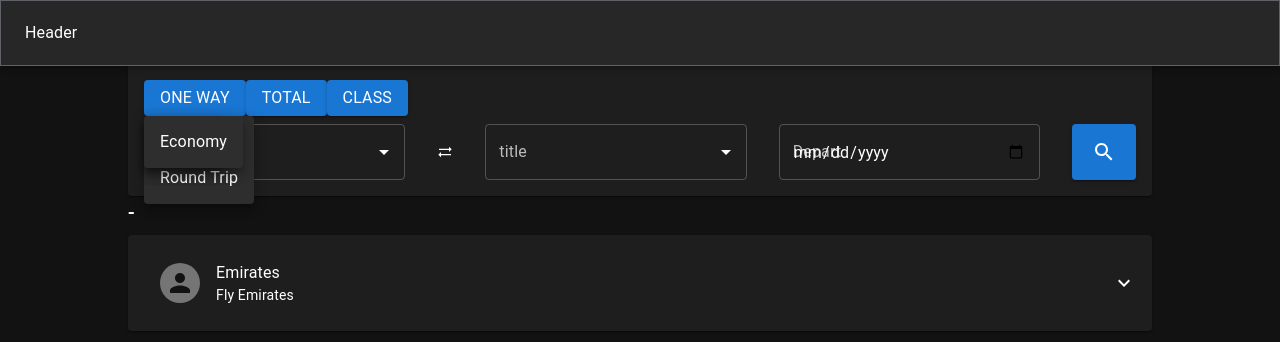
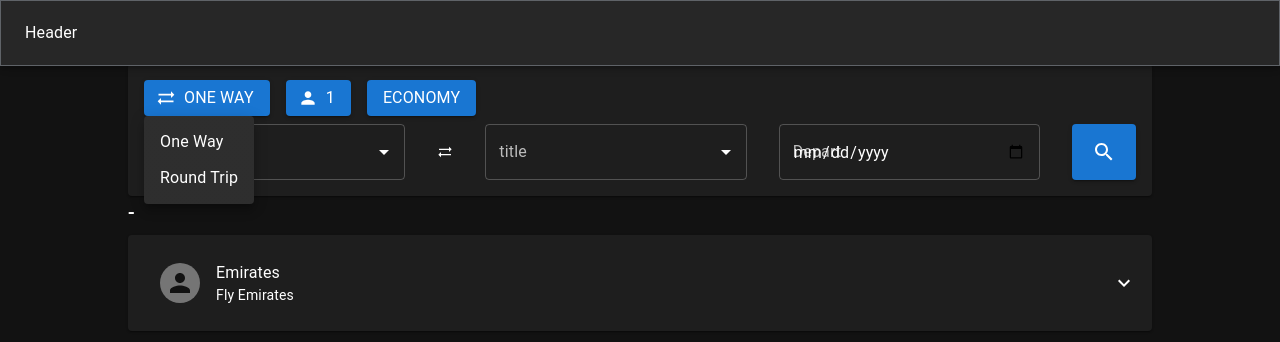
Before and after one commit to calip/google-flight, a React (Create React App) app: page / in a window 1280 px wide. Both pictures are taken after a click on the button "ONE WAY". Shown: the top 342 px of the page. Built offline with nearby package versions, Linux system fonts and the light colour scheme.

Commit message:
separate option component

```diff
--- a/src/Components/Content/index.js
+++ b/src/Components/Content/index.js
@@ -1,14 +1,12 @@
-import { Accordion, AccordionSummary, AppBar, Autocomplete, Avatar, Box, Button, CircularProgress, FormControl, ListItem, ListItemAvatar, ListItemText, Menu, MenuItem, Paper, Stack, TextField, Toolbar, Typography } from '@mui/material'
+import { Accordion, AccordionSummary, AppBar, Autocomplete, Avatar, Box, Button, CircularProgress, Container, FormControl, ListItem, ListItemAvatar, ListItemText, Menu, MenuItem, Paper, Stack, TextField, Toolbar, Typography } from '@mui/material'
 import makeStyles from '@mui/styles/makeStyles'
 import { useEffect, useState } from 'react'
 import SearchIcon from '@mui/icons-material/Search'
 import SyncAltIcon from '@mui/icons-material/SyncAlt'
 import ExpandMoreIcon from '@mui/icons-material/ExpandMore'
-
-const FLIGHT_TYPE = {
-  TYPE_1: "One Way",
-  TYPE_2: "Round Trip",
-}
+import FormPassenger from '../Form/Passenger'
+import { FLIGHT_TYPE, FLIGHT_CLASS } from '../../Constant'
+import FormSelect from '../Form/Select'
 
 const useStyles = makeStyles((theme) => ({
   root: {
@@ -24,30 +22,16 @@ const useStyles = makeStyles((theme) => ({
       borderColor: theme.palette.primary.borderColor,
     })
   },
+  appContainer: {
+    maxWidth: 1024,
+    margin: 'auto'
+  }
 }))
 
 const Content = () => {
   const classes = useStyles()
-  const [anchorEl, setAnchorEl] = useState(null)
-  const [type, setType] = useState('TYPE_1')
   const [loading, setLoading] = useState(false)
 
-  const open = Boolean(anchorEl);
-  const id = open ? 'simple-menu' : undefined;
-
-  const handleClick = (event) => {
-    setAnchorEl(event.currentTarget);
-  };
-
-  const handleClose = (value) => {
-    setType(value)
-    setAnchorEl(null);
-  }
-
-  useEffect(() => {
-    // setData(type)
-    console.log(type)
-  }, [type])
 
   return (
     <main className={classes.root}>
@@ -59,69 +43,22 @@ const Content = () => {
           Flights
         </Box>
       </Box>
-      <Box sx={{ maxWidth: 1024, margin: 'auto' }} spacing={2}>
+      <Box
+        className={classes.appContainer}
+        spacing={2}>
         <Paper sx={{ padding: 2 }}>
-          <Stack sx={{
-            marginBottom: 1,
-            display: 'inline-block',
-            marginTop: 0,
-            maxWidth: '100%'
-          }}>
-            <FormControl variant="standard">
-              <Button aria-describedby={id} variant="contained" onClick={handleClick} >
-                <Typography textAlign="center">{FLIGHT_TYPE[type]}</Typography>
-              </Button>
-              <Menu
-                id={id}
-                anchorEl={anchorEl}
-                keepMounted
-                open={open}
-                onClose={handleClose}
-                anchorOrigin={{
-                  vertical: 'bottom',
-                  horizontal: 'left',
-                }}
-              >
-                { Object.keys(FLIGHT_TYPE).map((type) => (
-                  <MenuItem key={type} onClick={() => handleClose(type)}>{FLIGHT_TYPE[type]}</MenuItem>
-                ))}
-              </Menu>
+          <Stack
+            direction="row"
+            spacing={2}
+            sx={{ marginBottom: 1 }}>
+            <FormControl variant="standard" sx={{ m: 1 }}>
+              <FormSelect setData={() => {}} defaultData={FLIGHT_TYPE} name="flight-type" icon={<SyncAltIcon />} />
             </FormControl>
-            <FormControl variant="standard">
-              <Button aria-describedby={id} variant="contained" onClick={handleClick} >
-                <Typography textAlign="center">Total</Typography>
-              </Button>
-              <Menu
-                id={id}
-                anchorEl={anchorEl}
-                keepMounted
-                open={open}
-                onClose={() => {}}
-                anchorOrigin={{
-                  vertical: 'bottom',
-                  horizontal: 'left',
-                }}
-              >
-                <MenuItem key={type} onClick={() => {}}>Adults</MenuItem>
-              </Menu>
+            <FormControl variant="standard" sx={{ m: 1 }}>
+              <FormPassenger setData={() => {}} />
             </FormControl>
-            <FormControl variant="standard">
-              <Button aria-describedby={id} variant="contained" onClick={handleClick} >
-                <Typography textAlign="center">Class</Typography>
-              </Button>
-              <Menu
-                id={id}
-                anchorEl={anchorEl}
-                keepMounted
-                open={open}
-                onClose={() => {}}
-                anchorOrigin={{
-                  vertical: 'bottom',
-                  horizontal: 'left',
-                }}
-              >
-                <MenuItem key={type} onClick={() => {}}>Economy</MenuItem>
-              </Menu>
+            <FormControl variant="standard" sx={{ m: 1 }}>
+              <FormSelect setData={() => {}} defaultData={FLIGHT_CLASS} name="flight-class" />
             </FormControl>
           </Stack>
           <Stack
--- /dev/null
+++ b/src/Components/Form/Passenger/index.js
@@ -0,0 +1,108 @@
+import { useEffect, useState } from "react";
+import { FLIGHT_PASSENGER } from '../../../Constant'
+import {
+  Popover,
+  Stack,
+  Typography,
+  Grid2 as Grid,
+  IconButton,
+  Button
+} from "@mui/material";
+import AddIcon from '@mui/icons-material/Add'
+import RemoveIcon from '@mui/icons-material/Remove'
+import PersonIcon from '@mui/icons-material/Person'
+
+const FormPassenger = ({ setData }) => {
+  const [anchorEl, setAnchorEl] = useState(null);
+  const [passenger, setPassenger] = useState(FLIGHT_PASSENGER)
+  const [total, setTotal] = useState(0)
+
+  const open = Boolean(anchorEl);
+  const id = open ? 'flight-pax' : undefined
+
+  const handleClick = (event) => {
+    setAnchorEl(event.currentTarget)
+  }
+
+  const handleClose = () => {
+    setAnchorEl(null)
+  }
+
+  const handleIncrease = (index) => {
+    let data = [...passenger]
+
+    data[index]['amount'] += 1
+    setPassenger(data)
+  }
+
+  const handleDecrease = (index) => {
+    let data = [...passenger]
+
+    if (data[index]['amount'] >= 1) {
+      data[index]['amount'] -= 1
+      setPassenger(data)
+    }
+  }
+
+  useEffect(() => {
+    const sum = passenger.map(item => item.amount)
+      .reduce((prev, next) => prev + next)
+
+    setTotal(sum)
+    setData(passenger)
+  }, [passenger])
+
+  return (
+    <>
+      <Button
+        aria-describedby={id}
+        startIcon={<PersonIcon />}
+        variant="contained"
+        onClick={handleClick}>
+        <Typography textAlign="center">
+          {total}
+        </Typography>
+      </Button>
+      <Popover
+        id={id}
+        open={open}
+        anchorEl={anchorEl}
+        onClose={handleClose}
+        anchorOrigin={{
+          vertical: 'bottom',
+          horizontal: 'left',
+        }}>
+        <Stack>
+          { passenger.map((pax, index) => {
+            return (
+              <Grid
+                container
+                spacing={2}
+                sx={{ p: 2 }}
+                key={index}>
+                <Grid size={5}>
+                  <Typography>{pax.type}</Typography>
+                </Grid>
+                <Grid>
+                  <IconButton aria-label="delete" size="small" color="error" onClick={() => handleDecrease(index)}>
+                    <RemoveIcon fontSize="inherit" />
+                  </IconButton>
+                </Grid>
+                <Grid>
+                  <Typography textAlign="center">{pax.amount}</Typography>
+                </Grid>
+                <Grid>
+                  <IconButton aria-label="add" size="small" color="info" onClick={() => handleIncrease(index)}>
+                    <AddIcon fontSize="inherit" />
+                  </IconButton>
+                </Grid>
+              </Grid>
+            )
+          })}
+        </Stack>
+      </Popover>
+    </>
+  )
+}
+
+export default FormPassenger
--- /dev/null
+++ b/src/Components/Form/Select/index.js
@@ -0,0 +1,55 @@
+import { useState } from "react";
+import {
+  Button,
+  Menu,
+  MenuItem,
+  Typography
+} from "@mui/material";
+
+const FormSelect = ({ setData, defaultData, name, icon }) => {
+  const [anchorEl, setAnchorEl] = useState(null);
+  const [type, setType] = useState(Object.keys(defaultData)[0])
+
+  const open = Boolean(anchorEl)
+  const id = open ? name : undefined
+
+  const handleClick = (event) => {
+    setAnchorEl(event.currentTarget)
+  }
+
+  const handleClose = (value) => {
+    setType(value)
+    setAnchorEl(null)
+  }
+
+  return (
+    <>
+      <Button
+        aria-describedby={id}
+        startIcon={!! icon ? icon : ''}
+        variant="contained"
+        onClick={handleClick}>
+        <Typography textAlign="center">
+          {defaultData[type]}
+        </Typography>
+      </Button>
+      <Menu
+        id={id}
+        anchorEl={anchorEl}
+        keepMounted
+        open={open}
+        onClose={handleClose}
+        anchorOrigin={{
+          vertical: 'bottom',
+          horizontal: 'left',
+        }}
+      >
+        { Object.keys(defaultData).map((type) => (
+          <MenuItem key={type} onClick={() => handleClose(type)}>{defaultData[type]}</MenuItem>
+        ))}
+      </Menu>
+    </>
+  )
+}
+
+export default FormSelect
--- /dev/null
+++ b/src/Constant/FlightClass.js
@@ -0,0 +1,8 @@
+const FLIGHT_CLASS = {
+  economy: "economy",
+  premium_economy: "Premium Economy",
+  business: "Business",
+  first: "First",
+}
+
+export default FLIGHT_CLASS
--- /dev/null
+++ b/src/Constant/FlightPassenger.js
@@ -0,0 +1,7 @@
+const FLIGHT_PASSENGER = [
+  { type: 'adults', amount: 1},
+  { type: 'childrens', amount: 0},
+  { type: 'infants', amount: 0}
+]
+
+export default FLIGHT_PASSENGER
--- /dev/null
+++ b/src/Constant/FlightType.js
@@ -0,0 +1,6 @@
+const FLIGHT_TYPE = {
+  TYPE_1: "One Way",
+  TYPE_2: "Round Trip",
+}
+
+export default FLIGHT_TYPE
--- /dev/null
+++ b/src/Constant/index.js
@@ -0,0 +1,9 @@
+import FLIGHT_CLASS from "./FlightClass";
+import FLIGHT_PASSENGER from "./FlightPassenger";
+import FLIGHT_TYPE from "./FlightType";
+
+export {
+  FLIGHT_CLASS,
+  FLIGHT_TYPE,
+  FLIGHT_PASSENGER
+}
```
Also changed, not shown: src/Components/Form/Type/index.js (deleted).
